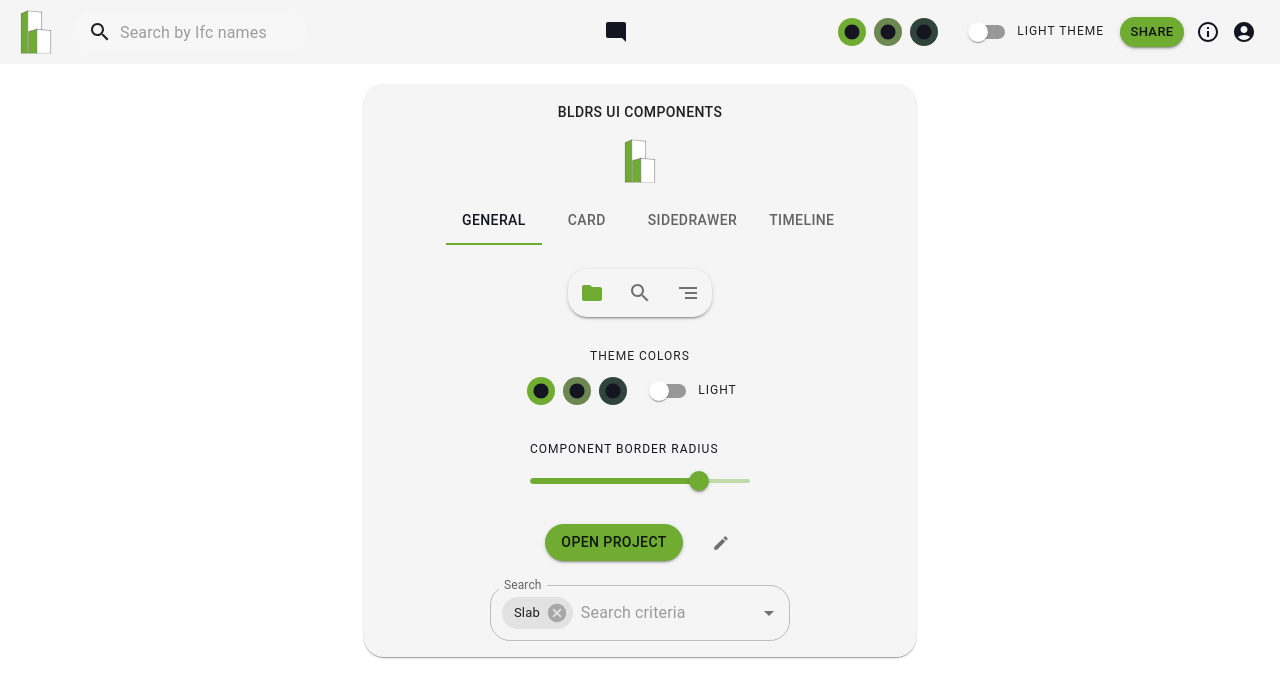
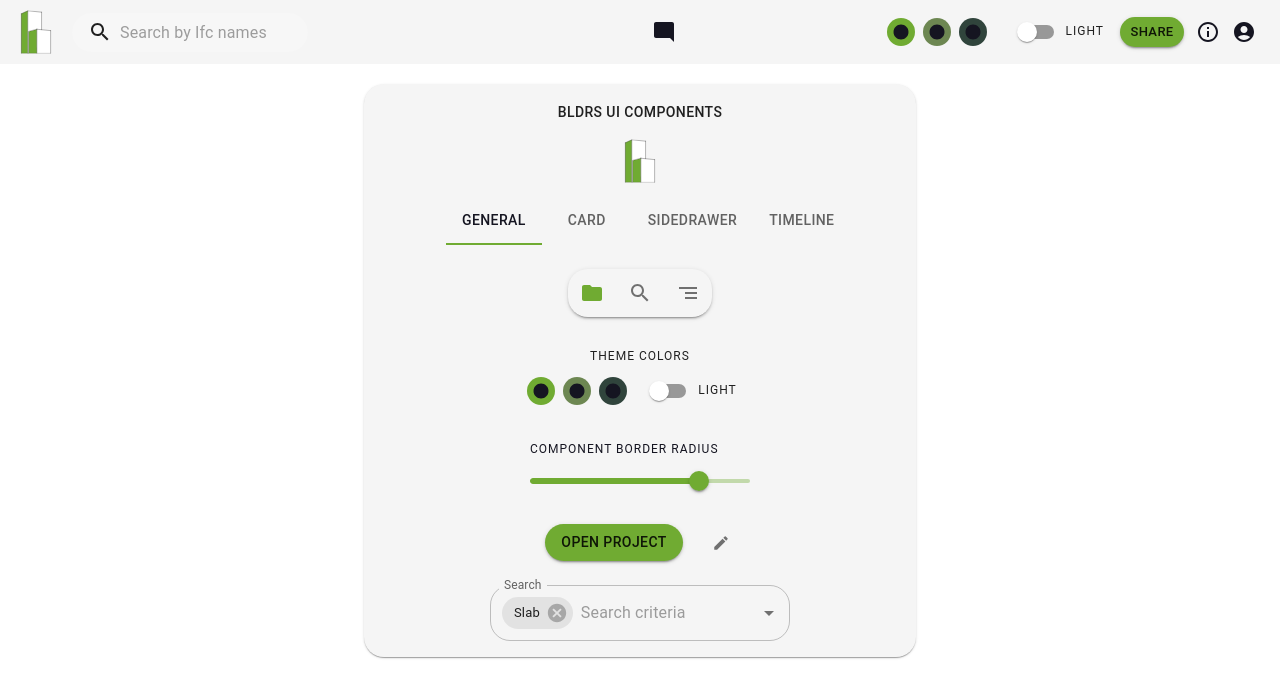
Before and after one commit to OlegMoshkovich/Bldrs_Components, a React (Create React App) app: page / in a window 1280 px wide. Shown: the top 698 px of the page. Built offline with nearby package versions, Linux system fonts and the light colour scheme.

Commit message:
make it work

```diff
--- a/src/AppBar.jsx
+++ b/src/AppBar.jsx
@@ -214,8 +214,8 @@ export default function PrimaryAppBar({changeTheme, darkTheme}) {
                 control={<Switch onChange={changeTheme}/>}
                 label={
                   darkTheme ?
-                    <Typography variant={'overline'}>Dark theme</Typography> :
-                    <Typography variant={'overline'}>Light theme</Typography>
+                    <Typography variant={'overline'}>Dark</Typography> :
+                    <Typography variant={'overline'}>Light</Typography>
                   }
                 labelPlacement="end"
               />
```
